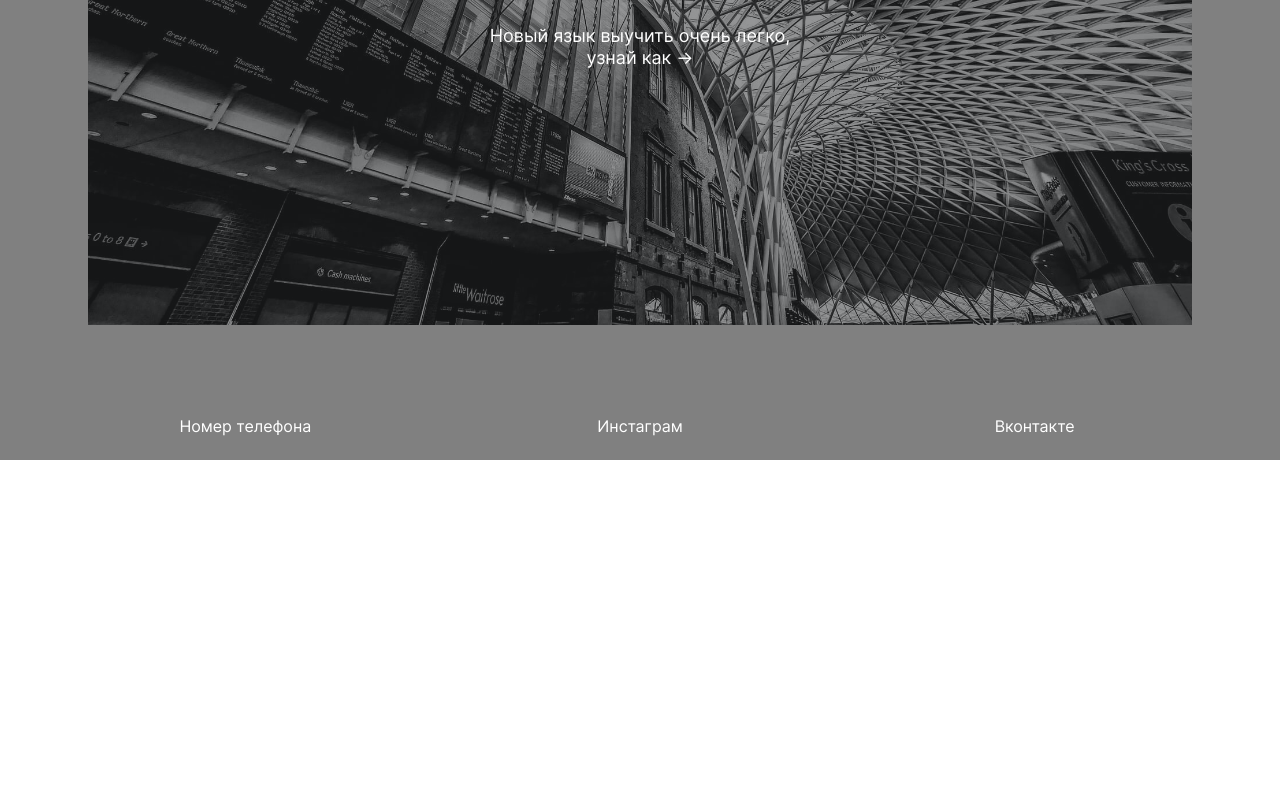
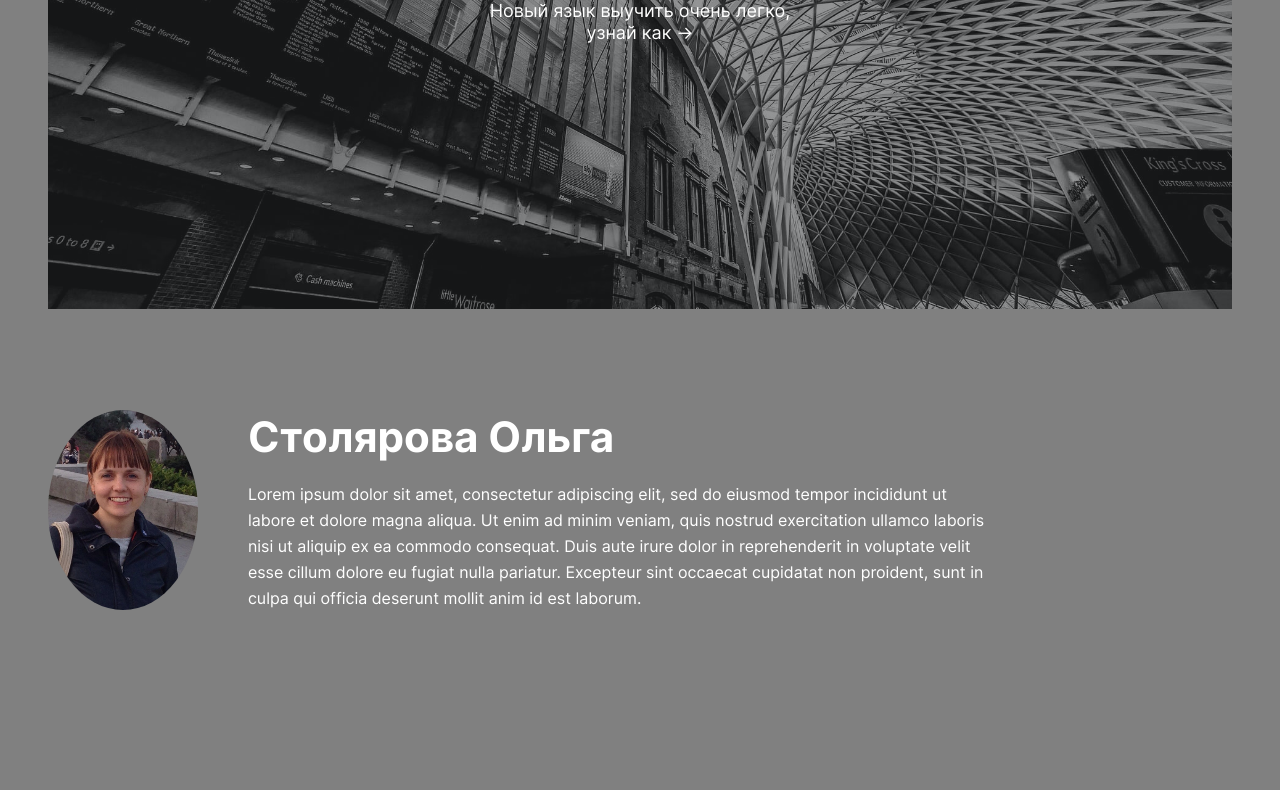
Before and after one commit to space900/english-teacher, a plain HTML site: page index.html in a window 1280 px wide. Shown: the part 449-1239 px from the top of the page. Before the commit the page ends 909 px from the top, so only its background shows below. Drawn offline with Linux system fonts and the light colour scheme; files whose address does not match are found by name.

Commit message:
added section info

```diff
--- a/blocks/footer/footer.css
+++ b/blocks/footer/footer.css
@@ -2,5 +2,6 @@
     color: #FFFFFF;
     max-width: 1184px;
     margin: 92px auto 0;
-    padding-bottom: 24px;
+    padding: 24px 0;
+    background: black;
 }
--- a/blocks/header/__link/header__link.css
+++ b/blocks/header/__link/header__link.css
@@ -11,6 +11,11 @@
 .header__link:hover {
     transition: 1s;
     color: lawngreen;
+
+    border-width: 1px 0 1px 3px;
+    border-style: solid;
+    border-color: transparent lawngreen;
+    padding-left: 10px;
 }
 
 .header__link:not(:hover) {
--- a/blocks/header/__overlay/header__overlay.css
+++ b/blocks/header/__overlay/header__overlay.css
@@ -11,6 +11,7 @@
     text-decoration: none;
     text-align: center;
     background-size: cover;
+    margin: 0;
 }
 
 .header__overlay::before {
--- a/blocks/header/__subtitle/header__subtitle.css
+++ b/blocks/header/__subtitle/header__subtitle.css
@@ -4,7 +4,7 @@
     font-weight: 400;
     font-size: 18px;
     line-height: 22px;
-    margin: 50px auto;
-    width: 31%;
+    margin: 32px auto;
+    width: 30%;
     position: relative;
 }
--- a/blocks/header/__title/header__title.css
+++ b/blocks/header/__title/header__title.css
@@ -2,9 +2,9 @@
     color: #FFFFFF;
     font-style: normal;
     font-weight: 900;
-    font-size: 72px;
-    line-height: 76px;
-    margin: 0 auto 32px;
-    width: 45%;
+    font-size: 96px;
+    line-height: 86%;
+    margin: 0 auto;
+    width: 65%;
     position: relative;
 }
--- /dev/null
+++ b/blocks/info/__text/info__text.css
@@ -0,0 +1,8 @@
+.info__text {
+    color: #FFFFFF;
+    font-size: 16px;
+    line-height: 26px;
+    font-weight: 400;
+    margin: 0;
+    max-width: 75%;
+}
--- /dev/null
+++ b/blocks/info/__title/info__title.css
@@ -0,0 +1,9 @@
+.info__title {
+    color: #FFFFFF;
+    font-style: normal;
+    font-weight: 700;
+    font-size: 42px;
+    line-height: 56px;
+    margin: 0;
+    position: relative;
+}
--- /dev/null
+++ b/blocks/info/info.css
@@ -0,0 +1,5 @@
+.info {
+    display: flex;
+    flex-wrap: wrap;
+    gap: 16px;
+}
--- /dev/null
+++ b/blocks/profile/__picture/profile__picture.css
@@ -0,0 +1,7 @@
+.profile__picture {
+    width: 200px;
+    height: 200px;
+    margin-right: 50px;
+    object-fit: cover;
+    border-radius: 50%;
+}
--- /dev/null
+++ b/blocks/profile/profile.css
@@ -0,0 +1,7 @@
+.profile {
+    max-width: 1184px;
+    margin: 0 auto;
+    padding: 100px 0;
+    align-items: center;
+    display: flex;
+}
--- a/index.html
+++ b/index.html
@@ -21,8 +21,17 @@
         </header>
 
         <main class="content">
-            <section class="intro">
-
+            <section class="profile">
+                <img src="./images/author.jpg" alt="Ольга Столярова" class="profile__picture">
+                <div class="info">
+                    <h2 class="info__title">Столярова Ольга</h2>
+                    <p class="info__text">Lorem ipsum dolor sit amet, consectetur adipiscing elit, sed do eiusmod tempor
+                    incididunt ut labore et dolore magna aliqua. Ut enim ad minim veniam, quis nostrud exercitation
+                    ullamco laboris nisi ut aliquip ex ea commodo consequat. Duis aute irure dolor in reprehenderit in
+                    voluptate velit esse cillum dolore eu fugiat nulla pariatur. Excepteur sint occaecat cupidatat non
+                    proident, sunt in culpa qui officia deserunt mollit anim id est laborum.
+                    </p>
+                </div>
             </section>
         </main>
 
--- a/pages/index.css
+++ b/pages/index.css
@@ -21,6 +21,19 @@
 @import url(../blocks/header/__subtitle/header__subtitle.css);
 @import url(../blocks/header/__link/header__link.css);
 
+/* profile */
+
+@import url(../blocks/profile/profile.css);
+@import url(../blocks/profile/__picture/profile__picture.css);
+
+
+/* info */
+
+@import url(../blocks/info/info.css);
+@import url(../blocks/info/__title/info__title.css);
+@import url(../blocks/info/__text/info__text.css);
+
+
 /* footer */
 
 @import url(../blocks/footer/footer.css);
```
Also changed, not shown: images/advanced.jpg (added), images/author.jpg (added), images/elementary.jpg (added), images/intermediate.jpg (added), images/pre-intermediate.jpg (added), images/profiency.jpg (added), images/upper-intermediate.jpg (added).
